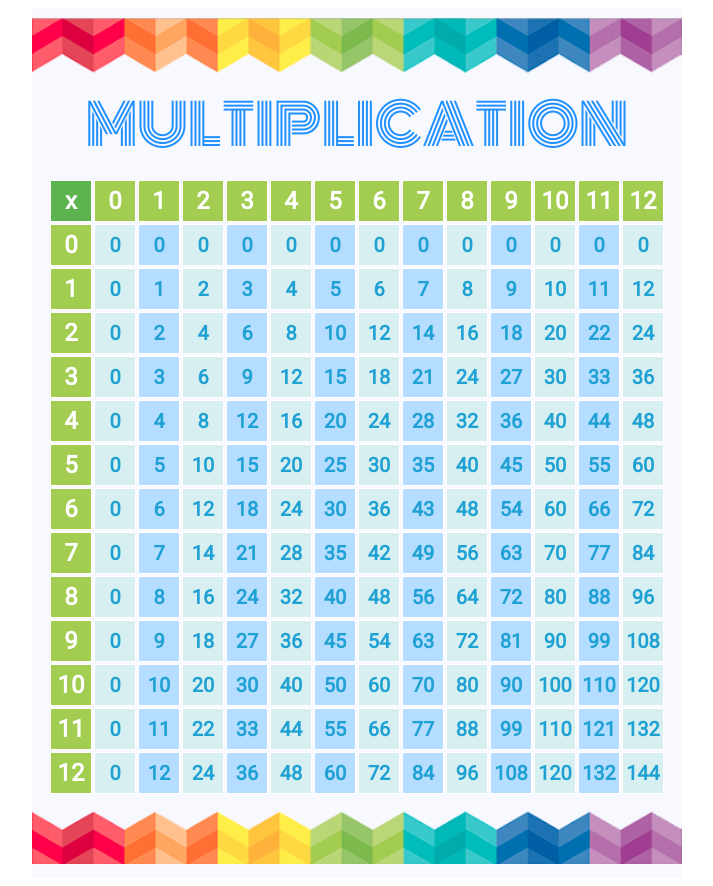
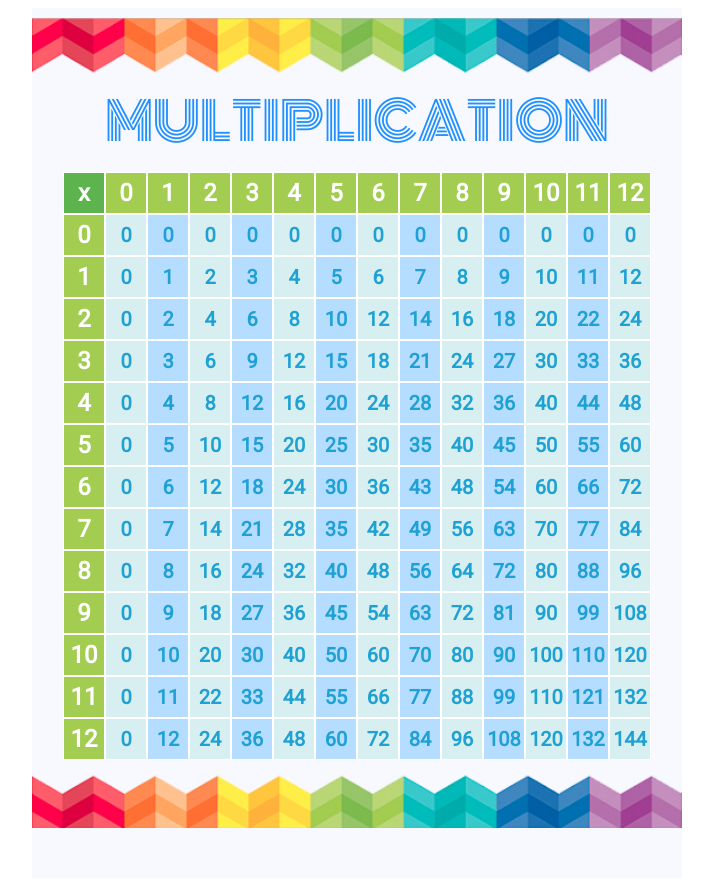
Before and after one commit to nblack0917/multiplication_table, a plain HTML site: page index.html in a window 1280 px wide. Shown: the whole page, without its empty margins (283-996 px from the left). Drawn offline with Linux system fonts and the light colour scheme.

Commit message:
fixed border-spacing

```diff
--- a/style.css
+++ b/style.css
@@ -4,7 +4,7 @@
 h1 {
     font-family: 'Monoton', cursive;
     color: dodgerblue;
-    font-size: 3.5em;
+    font-size: 3.25em;
     font-weight: 200;
     text-align: center;
     margin: 0;
@@ -28,6 +28,7 @@ table {
     padding: 10px 0;
     text-align: center;
     font-family: 'Roboto', sans-serif;
+    border-spacing: 0;
 }
 
 thead, .first-column {
@@ -45,6 +46,7 @@ th, td {
     width: 38px;
     height: 38px;
     border: 1px solid white;
+
 }
 
 td {
```
